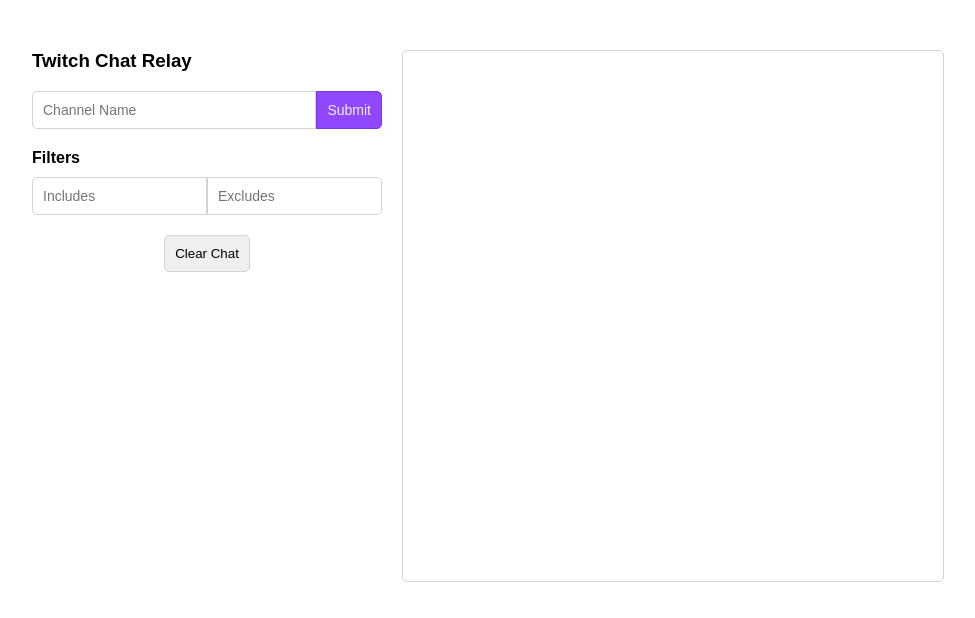
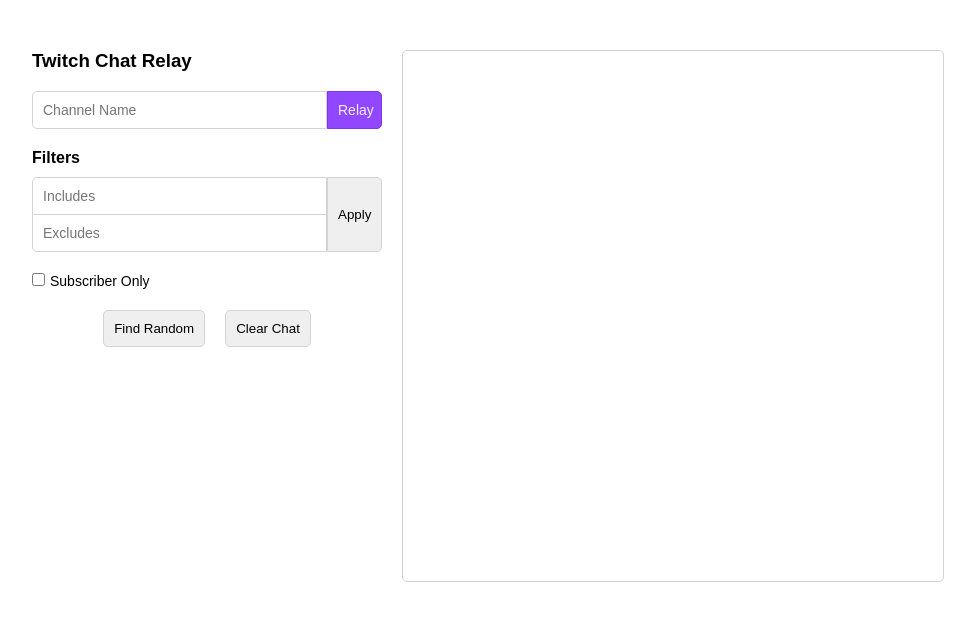
Before and after one commit to MelvinHK/TwitchChatFilterApp, a React (Create React App) app: page / in a window 1280 px wide. Shown: the top 618 px of the page, without its empty margins (152-1127 px from the left). Built offline with nearby package versions, Linux system fonts and the light colour scheme.

Commit message:
added sub only mode, find random message

```diff
--- a/src/App.css
+++ b/src/App.css
@@ -16,7 +16,8 @@
 
 input,
 li,
-p {
+p,
+label {
     font-size: 14px;
 }
 
@@ -30,7 +31,6 @@
 
 .flex-row {
     display: flex;
-    justify-content: center;
 }
 
 .flex-column {
@@ -38,12 +38,12 @@
     flex-direction: column;
 }
 
-.flex-grow {
-    flex-grow: 1;
+.align-self-center {
+    align-self: center;
 }
 
-.align-center {
-    align-self: center;
+.align-content-center {
+    justify-content: center;
 }
 
 .w-50 {
@@ -58,6 +58,18 @@
     width: 350px;
     margin: 0 20px 0 0;
     padding-top: 0;
+}
+
+.margin-bottom {
+    margin-bottom: 20px;
+}
+
+.magnet-bottom {
+    margin-bottom: -1px;
+}
+
+.margin-right {
+    margin-right: 20px;
 }
 
 .chatbox {
@@ -97,6 +109,7 @@
 .btn {
     padding: 10px;
     border: solid 1px lightgrey;
+    box-sizing: border-box;
 }
 
 .btn,
@@ -104,12 +117,16 @@
     border-radius: 5px;
     margin-bottom: 20px;
     transition-duration: 0.2s;
-    box-sizing: border-box;
 }
 
-input:focus {
+input[type='checkbox'] {
+    margin: 0 5px 0 0;
+}
+
+input[type='text']:focus {
     outline: none !important;
-    box-shadow: 0 0 5px #c1c1c1;
+    box-shadow: 0 0 5px rgba(0, 0, 0, 0.3);
+    position: relative;
 }
 
 .right-flat {
@@ -122,12 +139,22 @@
     border-bottom-left-radius: 0;
 }
 
-.center {
-    text-align: center;
+.bottom-flat {
+    border-bottom-left-radius: 0;
+    border-bottom-right-radius: 0;
+}
+
+.top-flat {
+    border-top-right-radius: 0;
+    border-top-left-radius: 0;
 }
 
 .btn {
     cursor: pointer;
+}
+
+.width {
+    width: 55px;
 }
 
 .submit-btn {
--- a/src/App.js
+++ b/src/App.js
@@ -14,9 +14,12 @@
   const [excludes, setExcludes] = useState('');
   const [excludesArray, setExcludesArray] = useState([]);
 
+  const [subOnly, setSubOnly] = useState(false);
+
   const [scrolledBottom, setScrolledBottom] = useState(true);
   const [mousedOverChat, setMousedOverChat] = useState(false);
 
+  // Initialise client
   const handleSubmit = async (e) => {
     e.preventDefault();
     clearChat();
@@ -25,6 +28,7 @@
     }));
   }
 
+  // Connect to channel
   useEffect(() => {
     if (!client)
       return;
@@ -42,13 +46,19 @@
     }
   }, [client]);
 
+  // Get chat messages
   useEffect(() => {
     if (!client)
       return;
 
     const handleNewMessage = (channel, tags, message, self) => {
-      if ((includesArray.length > 0 && !includesArray.some(word => message.includes(word))) || excludesArray.some(word => message.includes(word)))
-        return //console.log(message)
+      console.log(includesArray, excludesArray)
+      if (
+        (subOnly && !tags.subscriber) ||
+        (includesArray.length > 0 && !includesArray.some(word => message.includes(word))) ||
+        excludesArray.some(word => message.includes(word))
+      )
+        return console.log(message)
       const newMessage = document.createElement('li');
       newMessage.setAttribute('id', tags.id);
       newMessage.innerHTML = `<span style='color:${tags.color};'>${tags['display-name']}</span>: ${message}`;
@@ -62,21 +72,20 @@
     return () => {
       client.off('message', handleNewMessage);
     }
-  }, [client, scrolledBottom, includesArray, excludesArray]);
+  }, [client, scrolledBottom, includesArray, excludesArray, subOnly]);
 
-  useEffect(() => {
-    if (includes !== '')
-      setIncludesArray(includes.replace(/\s/g, '').split(','));
+  // Includes/Excludes filter
+  const applyCludes = () => {
+    if (includes === '' || !includes.replace(/\s/g, '').length)
+      setIncludesArray([]);
     else
-      setIncludesArray([])
-  }, [includes]);
+      setIncludesArray(includes.replace(/\s*,\s*/g, ',').split(','));
 
-  useEffect(() => {
-    if (excludes !== '')
-      setExcludesArray(excludes.replace(/\s/g, '').split(','));
+    if (excludes === '' || !excludes.replace(/\s/g, '').length)
+      setExcludesArray([]);
     else
-      setExcludesArray([])
-  }, [excludes]);
+      setExcludesArray(excludes.replace(/\s*,\s*/g, ',').split(','));
+  }
 
   const clearChat = () => {
     chatbox.current.replaceChildren();
@@ -90,30 +99,58 @@
     chatbox.current.scrollTop = chatbox.current.scrollHeight;
   }
 
+  const findRandomMessage = () => {
+    const messages = chatbox.current.childNodes;
+    if (messages.length > 0) {
+      const message = messages[Math.floor(Math.random() * messages.length)];
+      message.scrollIntoView();
+    }
+  }
+
+
   return (
-    <div className='flex-row'>
+    <div className='flex-row align-content-center'>
 
       {/* Utility column */}
       <div className='util-column flex-column'>
         <h3>Twitch Chat Relay</h3>
+
         {/* Channel search */}
         <form onSubmit={handleSubmit}>
           <div className='flex-row'>
             <input type='text' value={name} onChange={(e) => setName(e.target.value)}
-              placeholder='Channel Name' className='flex-grow right-flat' />
-            <input type='submit' className='btn submit-btn left-flat' />
+              placeholder='Channel Name' className='w-100 right-flat' />
+            <input type='submit' value='Relay' className='btn submit-btn left-flat width' />
           </div>
         </form>
+
         <h4>Filters</h4>
+
         {/* Includes/Excludes */}
         <div className='flex-row'>
-          <input type='text' value={includes} onChange={(e) => { setIncludes(e.target.value) }}
-            placeholder='Includes' className='w-50 right-flat' />
-          <input type='text' value={excludes} onChange={(e) => setExcludes(e.target.value)}
-            placeholder='Excludes' className='w-50 left-flat' />
+          <div>
+            <input type='text' value={includes} onChange={(e) => { setIncludes(e.target.value) }}
+              placeholder='Includes' className='w-100 bottom-flat right-flat magnet-bottom' />
+            <input type='text' value={excludes} onChange={(e) => setExcludes(e.target.value)}
+              placeholder='Excludes' className='w-100 right-flat top-flat' />
+          </div>
+          <button type='button'
+            className='btn left-flat width' onClick={() => applyCludes()}>Apply</button>
         </div>
-        <button type="button"
-          className='btn align-center' onClick={() => clearChat()}>Clear Chat</button>
+
+        {/* Subscriber only */}
+        <div className='margin-bottom'>
+          <input type='checkbox' value={subOnly} onChange={() => setSubOnly(!subOnly)} />
+          <label>Subscriber Only</label>
+        </div>
+
+        {/* Random / Clear */}
+        <div className='flex-row align-content-center'>
+          <button type='button'
+            className='btn margin-right' onClick={() => findRandomMessage()}>Find Random</button>
+          <button type='button'
+            className='btn align-self-center' onClick={() => clearChat()}>Clear Chat</button>
+        </div>
       </div>
 
       {/* Chatbox */}
@@ -126,7 +163,7 @@
           onMouseLeave={() => setMousedOverChat(false)}
         />
         <button type="button"
-          className={`btn scroll-bottom-btn align-center ${scrolledBottom ? 'd-none' : ''}`}
+          className={`btn scroll-bottom-btn align-self-center ${scrolledBottom ? 'd-none' : ''}`}
           onClick={() => scrollToBottom()}
         >
           {'\u{1F847}'} Scroll to Bottom
```
Also changed, not shown: 1 other file (tests, documents, lock files or other folders).
